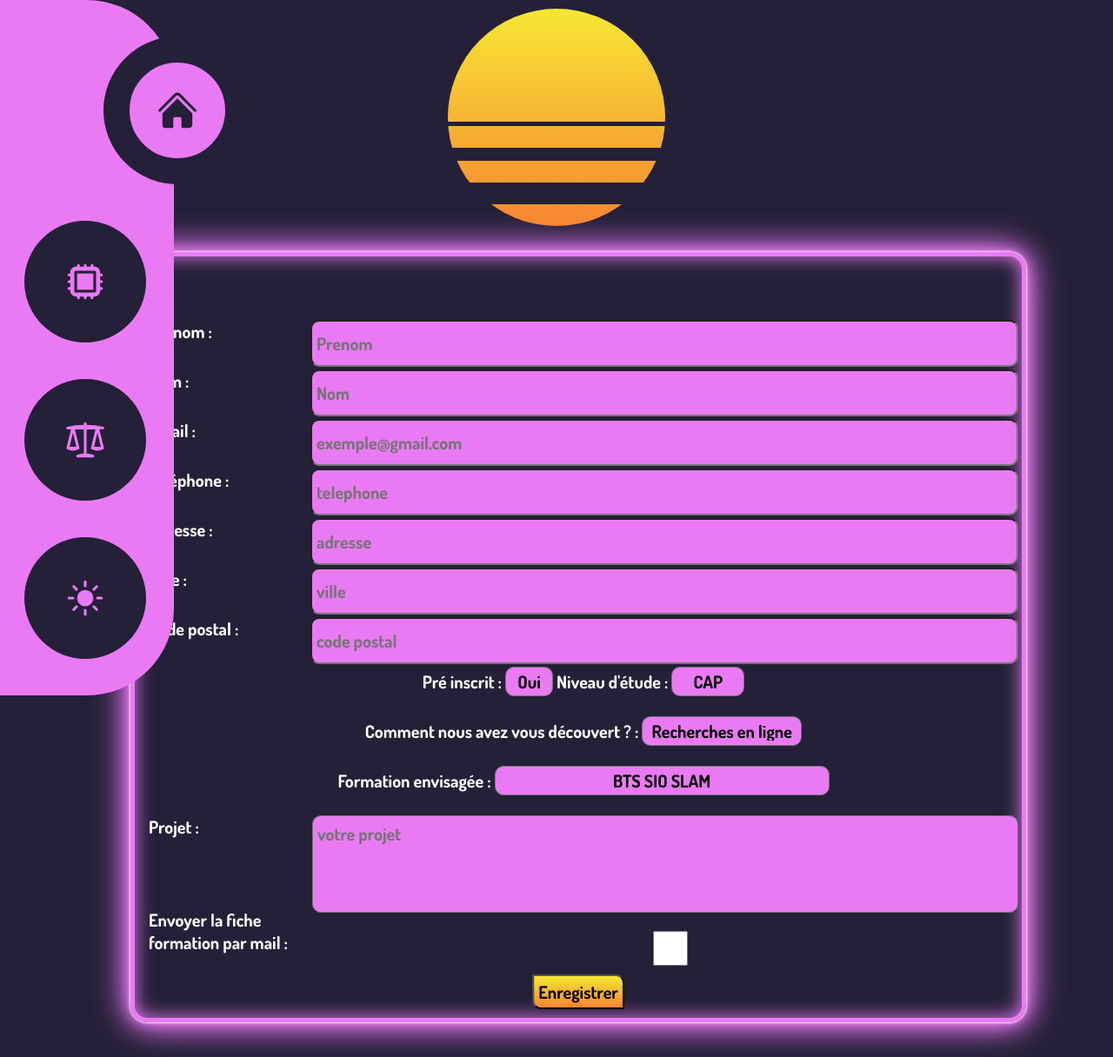
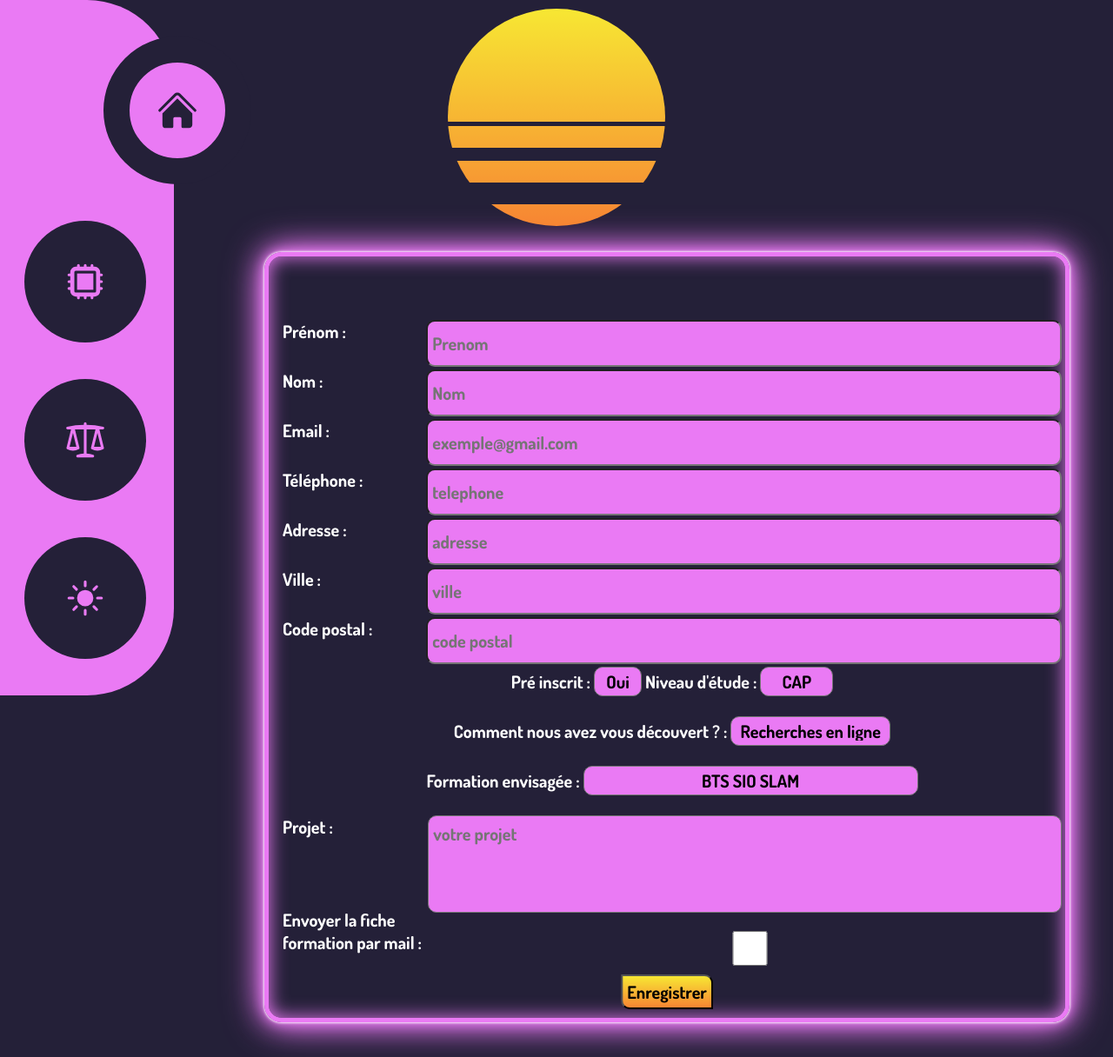
Before and after one commit to Tfoucher5/JPO, a PHP site: page /Home.php in a window 1280 px wide. Shown: the whole page at 87% size. Run offline with PHP 8.4, Linux system fonts and the light colour scheme; some libraries are stand-ins or nearby versions.

Commit message:
Update stylenuit.css

```diff
--- a/stylenuit.css
+++ b/stylenuit.css
@@ -142,14 +142,14 @@ h1{
   }
 
   .label_home{
+    float: right;
     height: auto;
     margin:0 auto;
     margin-top:40px;
     margin-bottom: 40px;
-    margin-right:100px;
+    margin-right:50px;
     padding: 10px;
-    width: 1000px;
-    float:none;
+    width: 70vw;
     border-radius: 20px;
     border: #EA7AF4 5px solid;
     box-shadow: 0 0 .2rem #fff,
```
